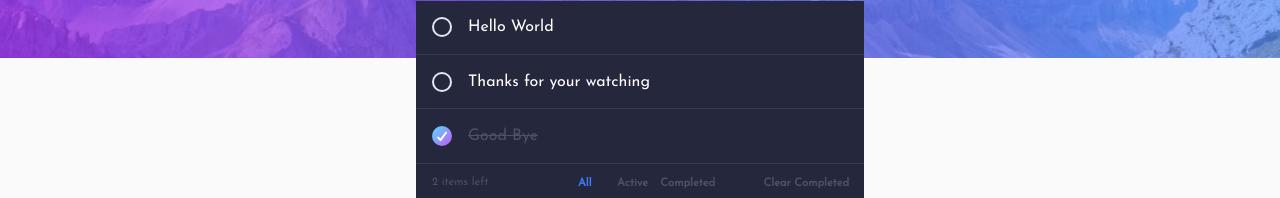
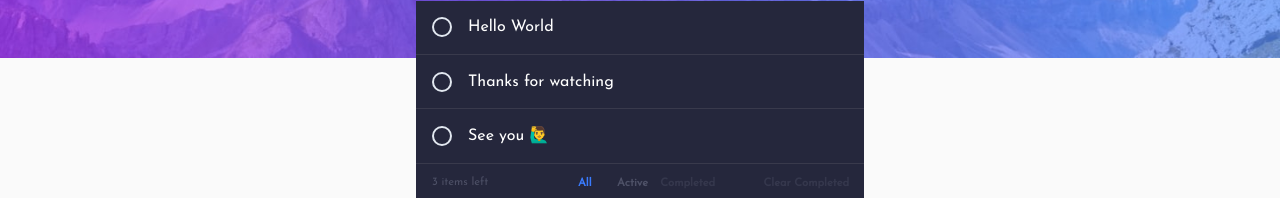
Before and after one commit to Maxime-Bott/Todo_App, a React (Create React App) app: page / in a window 1280 px wide. Shown: the part 209-407 px from the top of the page. Built offline with nearby package versions, Linux system fonts and the light colour scheme.

Commit message:
Edit data

```diff
--- a/src/data/fakeTodo.ts
+++ b/src/data/fakeTodo.ts
@@ -3,9 +3,9 @@ import {TodoObject} from "hooks/useTodo";
 export const fakeTodo: TodoObject[] = [
     {todo: "Hello World", isCompleted: false, id: `id-${Date.now()}`},
     {
-        todo: "Thanks for your watching",
+        todo: "Thanks for watching",
         isCompleted: false,
         id: `id-2-${Date.now()}`,
     },
-    {todo: "Good Bye", isCompleted: true, id: `id-3-${Date.now()}`},
+    {todo: "See you 🙋‍♂️", isCompleted: false, id: `id-3-${Date.now()}`},
 ];
```
